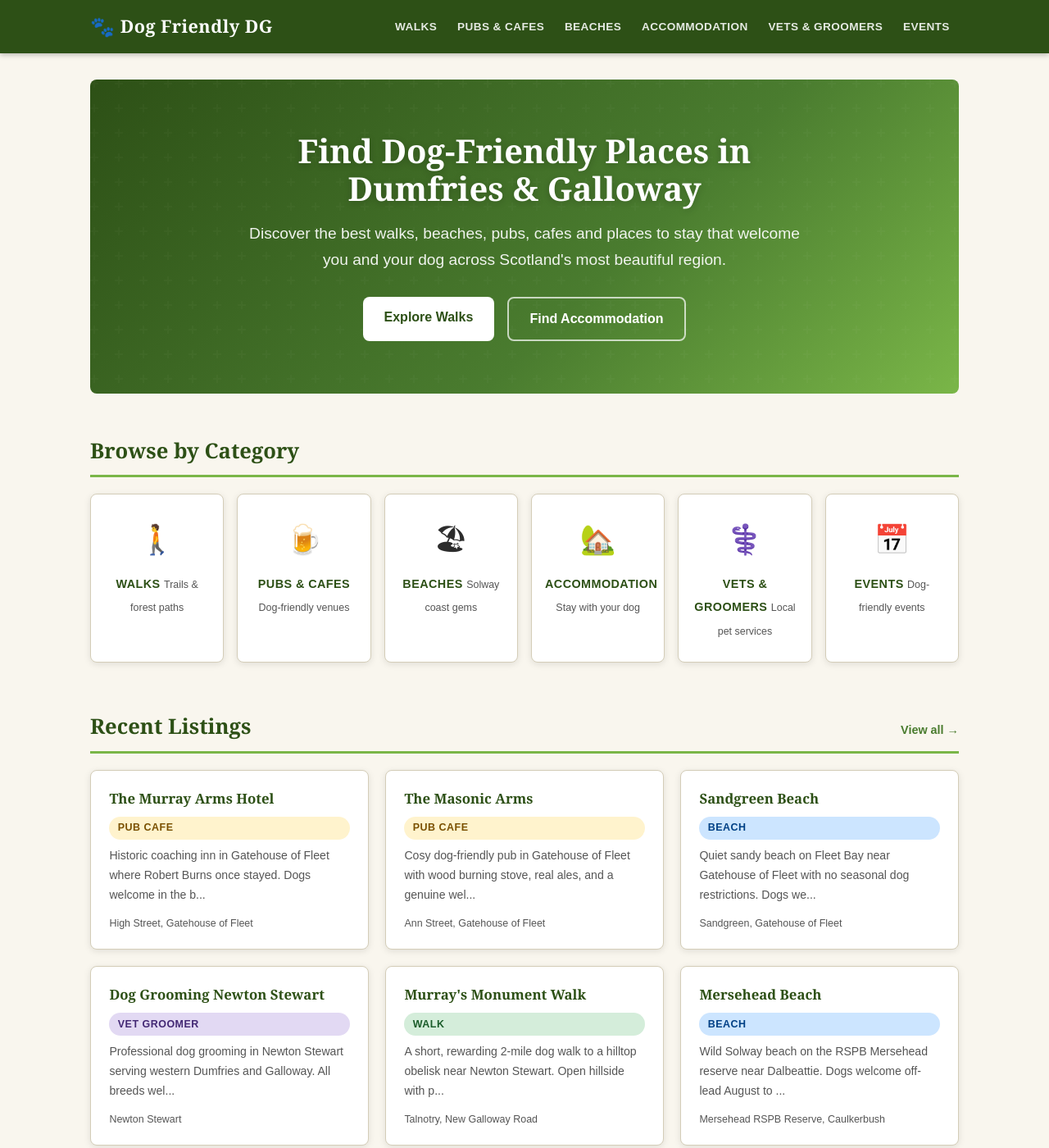
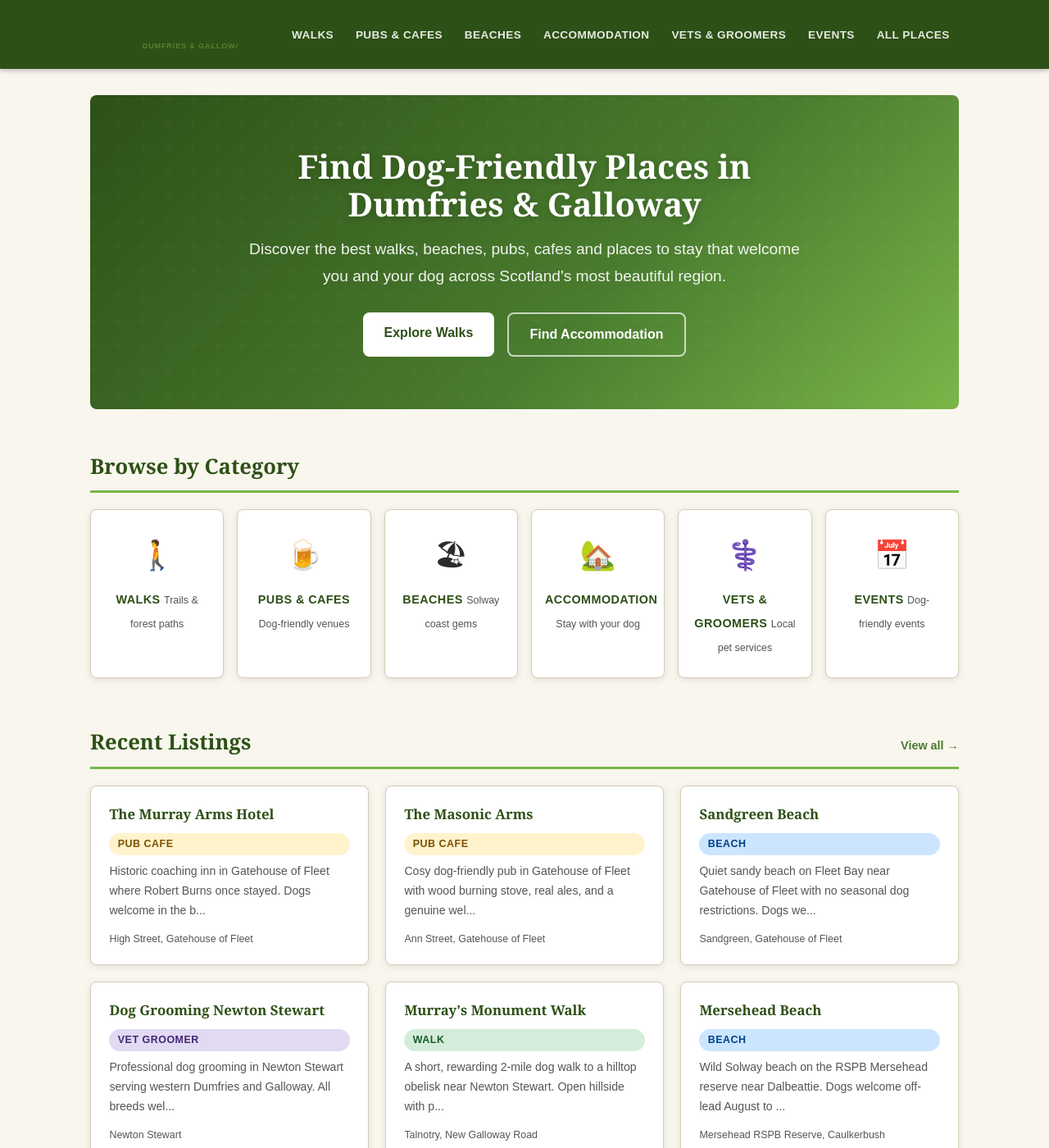
Before and after one commit to outrunthewolf/dogfriendlydg, a Jekyll site: the page built from index.html, in a window 1280 px wide and 1400 px high. Shown: the whole window at 82% size. Built offline with Jekyll 4.4.1, drawn with Linux system fonts in a browser that asks for light colours.

Commit message:
Extract head and header into reusable includes with logo and favicon

```diff
--- a/_layouts/default.html
+++ b/_layouts/default.html
@@ -1,184 +1,11 @@
 <!DOCTYPE html>
 <html lang="en-GB">
 <head>
-  <meta charset="UTF-8">
-  <meta name="viewport" content="width=device-width, initial-scale=1.0">
-  <title>{% if page.title %}{{ page.title }} | {{ site.title }}{% else %}{{ site.title }}{% endif %}</title>
-  <meta name="description" content="{% if page.description %}{{ page.description }}{% else %}{{ site.description }}{% endif %}">
-  {% seo %}
-  <style>
-    *, *::before, *::after { box-sizing: border-box; margin: 0; padding: 0; }
-
-    :root {
-      --green-dark:   #2d5016;
-      --green-mid:    #4a7c2f;
-      --green-light:  #7ab648;
-      --earth:        #8b6914;
-      --cream:        #f9f6ee;
-      --sand:         #e8e0cc;
-      --text:         #2c2c2c;
-      --text-light:   #555;
-      --white:        #ffffff;
-      --border:       #d4cdb8;
-      --radius:       8px;
-      --shadow:       0 2px 8px rgba(0,0,0,0.10);
-    }
-
-    body {
-      font-family: Georgia, 'Times New Roman', serif;
-      color: var(--text);
-      background: var(--cream);
-      line-height: 1.7;
-      font-size: 17px;
-    }
-
-    a { color: var(--green-mid); text-decoration: none; }
-    a:hover { color: var(--green-dark); text-decoration: underline; }
-
-    /* ── HEADER ── */
-    .site-header {
-      background: var(--green-dark);
-      color: var(--white);
-      padding: 0;
-      position: sticky;
-      top: 0;
-      z-index: 100;
-      box-shadow: 0 2px 6px rgba(0,0,0,0.25);
-    }
-    .header-inner {
-      max-width: 1100px;
-      margin: 0 auto;
-      padding: 0 1.25rem;
-      display: flex;
-      align-items: center;
-      justify-content: space-between;
-      flex-wrap: wrap;
-      gap: 0.5rem;
-      min-height: 60px;
-    }
-    .site-title {
-      font-size: 1.35rem;
-      font-weight: bold;
-      color: var(--white);
-      letter-spacing: 0.02em;
-      text-decoration: none;
-      display: flex;
-      align-items: center;
-      gap: 0.4rem;
-      padding: 0.75rem 0;
-    }
-    .site-title:hover { color: var(--green-light); text-decoration: none; }
-    .site-title .paw { font-size: 1.5rem; }
-
-    .site-nav {
-      display: flex;
-      flex-wrap: wrap;
-      gap: 0.15rem;
-      align-items: center;
-    }
-    .site-nav a {
-      color: rgba(255,255,255,0.88);
-      font-family: Arial, Helvetica, sans-serif;
-      font-size: 0.85rem;
-      font-weight: 600;
-      letter-spacing: 0.03em;
-      text-transform: uppercase;
-      padding: 0.45rem 0.7rem;
-      border-radius: var(--radius);
-      text-decoration: none;
-      transition: background 0.15s, color 0.15s;
-    }
-    .site-nav a:hover {
-      background: var(--green-mid);
-      color: var(--white);
-      text-decoration: none;
-    }
-
-    /* ── MAIN ── */
-    .page-wrap {
-      max-width: 1100px;
-      margin: 0 auto;
-      padding: 2rem 1.25rem 3rem;
-    }
-
-    /* ── FOOTER ── */
-    .site-footer {
-      background: var(--green-dark);
-      color: rgba(255,255,255,0.75);
-      text-align: center;
-      padding: 2rem 1.25rem;
-      font-family: Arial, Helvetica, sans-serif;
-      font-size: 0.85rem;
-    }
-    .site-footer .tagline {
-      color: var(--green-light);
-      font-style: italic;
-      margin-bottom: 0.5rem;
-      font-size: 1rem;
-    }
-    .site-footer a { color: rgba(255,255,255,0.75); }
-    .site-footer a:hover { color: var(--white); }
-
-    /* ── UTILITY ── */
-    .badge {
-      display: inline-block;
-      padding: 0.2rem 0.65rem;
-      border-radius: 99px;
-      font-size: 0.78rem;
-      font-weight: 700;
-      font-family: Arial, Helvetica, sans-serif;
-      text-transform: uppercase;
-      letter-spacing: 0.04em;
-    }
-    .badge-walk        { background: #d4edda; color: #1a5c2a; }
-    .badge-pub-cafe    { background: #fff3cd; color: #7a5000; }
-    .badge-beach       { background: #cce5ff; color: #004085; }
-    .badge-accommodation { background: #f8d7da; color: #721c24; }
-    .badge-vet-groomer { background: #e2d9f3; color: #432874; }
-    .badge-event       { background: #fde8d8; color: #7a3300; }
-
-    .btn {
-      display: inline-block;
-      padding: 0.55rem 1.2rem;
-      border-radius: var(--radius);
-      font-family: Arial, Helvetica, sans-serif;
-      font-size: 0.9rem;
-      font-weight: 600;
-      cursor: pointer;
-      text-decoration: none;
-      transition: background 0.15s, transform 0.1s;
-    }
-    .btn:hover { transform: translateY(-1px); text-decoration: none; }
-    .btn-primary { background: var(--green-mid); color: var(--white); }
-    .btn-primary:hover { background: var(--green-dark); color: var(--white); }
-    .btn-outline { background: transparent; color: var(--green-mid); border: 2px solid var(--green-mid); }
-    .btn-outline:hover { background: var(--green-mid); color: var(--white); }
-
-    /* ── RESPONSIVE ── */
-    @media (max-width: 640px) {
-      .header-inner { padding: 0 0.75rem; }
-      .site-nav a { padding: 0.35rem 0.5rem; font-size: 0.78rem; }
-      .page-wrap { padding: 1.25rem 0.75rem 2.5rem; }
-    }
-  </style>
+  {% include head.html %}
 </head>
 <body>
 
-  <header class="site-header">
-    <div class="header-inner">
-      <a class="site-title" href="/">
-        <span class="paw">&#x1F43E;</span> Dog Friendly DG
-      </a>
-      <nav class="site-nav" aria-label="Main navigation">
-        <a href="/walks/">Walks</a>
-        <a href="/pubs-cafes/">Pubs &amp; Cafes</a>
-        <a href="/beaches/">Beaches</a>
-        <a href="/accommodation/">Accommodation</a>
-        <a href="/vets-groomers/">Vets &amp; Groomers</a>
-        <a href="/events/">Events</a>
-      </nav>
-    </div>
-  </header>
+  {% include header.html %}
 
   <main class="page-wrap">
     {{ content }}
```
